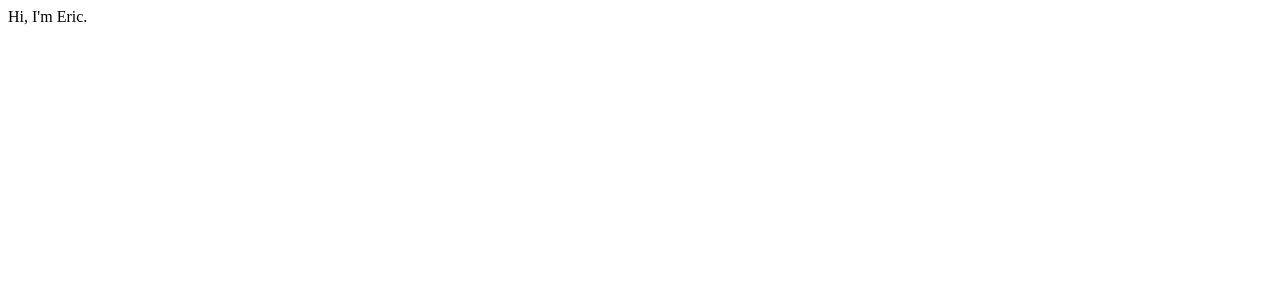
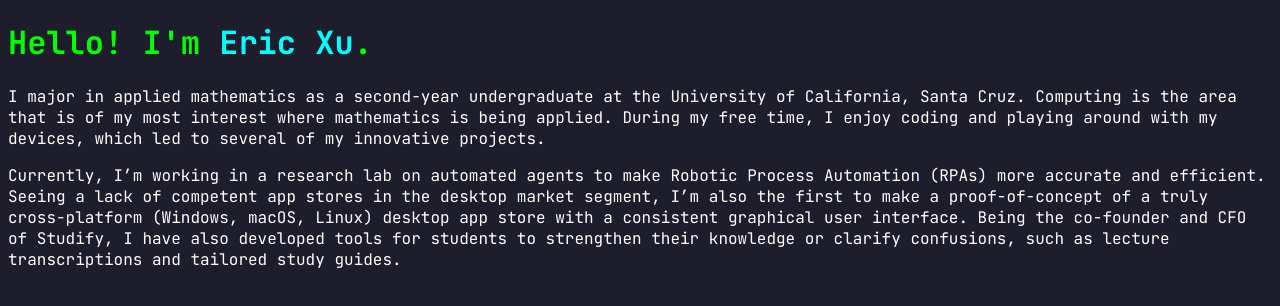
Before and after one commit to EricQXu/personal_website, a plain HTML site: page about_me.html in a window 1280 px wide. Drawn offline with Linux system fonts and the light colour scheme.

Commit message:
added barebones about me page

```diff
--- a/about_me.html
+++ b/about_me.html
@@ -1 +1,23 @@
-Hi, I'm Eric.
+<!DOCTYPE html>
+<html lang="en">
+<head>
+    <meta charset="UTF-8">
+    <meta name="viewport" content="width=device-width, initial-scale=1.0">
+    <title>Eric Xu - About</title>
+    <link rel="stylesheet" href="styles_aboutme.css">
+</head>
+<body>
+    <h1>Hello! I'm <span class="name">Eric Xu</span>.</h1>
+    <main>
+        <section>
+            <p>
+                I major in applied mathematics as a second-year undergraduate at the University of California, Santa Cruz. Computing is the area that is of my most interest where mathematics is being applied. During my free time, I enjoy coding and playing around with my devices, which led to several of my innovative projects.
+            </p>
+            <p>
+                Currently, I’m working in a research lab on automated agents to make Robotic Process Automation (RPAs) more accurate and efficient. Seeing a lack of competent app stores in the desktop market segment, I’m also the first to make a proof-of-concept of a truly cross-platform (Windows, macOS, Linux) desktop app store with a consistent graphical user interface. Being the co-founder and CFO of Studify, I have also developed tools for students to strengthen their knowledge or clarify confusions, such as lecture transcriptions and tailored study guides.
+            </p>
+        </section>
+    </main>
+    <script src="script_aboutme.js"></script>
+</body>
+</html>
--- /dev/null
+++ b/styles_aboutme.css
@@ -0,0 +1,18 @@
+@import url('https://fonts.googleapis.com/css2?family=JetBrains+Mono:ital,wght@0,100..800;1,100..800&display=swap');
+
+* {
+    background-color: #1d1d2c;
+    font-family: "JetBrains Mono", monospace;
+}
+
+.name {
+    color: cyan;
+}
+
+h1 {
+    color: #00ff00;
+}
+
+p {
+    color: white;
+}
--- a/styles_home.css
+++ b/styles_home.css
@@ -1,9 +1,11 @@
+@import url('https://fonts.googleapis.com/css2?family=JetBrains+Mono:ital,wght@0,100..800;1,100..800&display=swap');
+
 body {
     margin: 0;
     padding: 0;
     background-color: #1c1c28;
     color: #ffff00;
-    font-family: 'Courier New', Courier, monospace;
+    font-family: "JetBrains Mono", monospace;
     display: flex;
     justify-content: center;
     align-items: center;
```
Also changed, not shown: script_aboutme.js (added).
